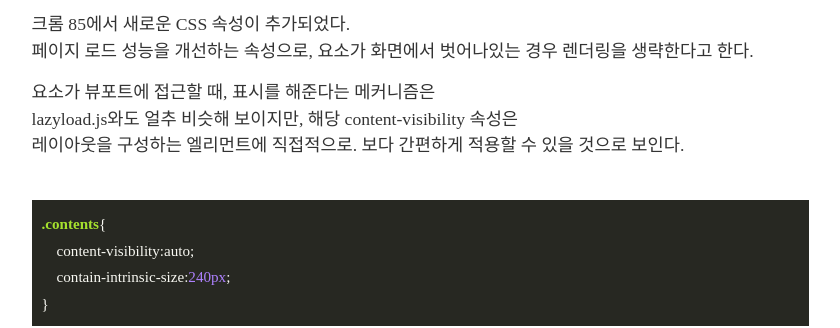
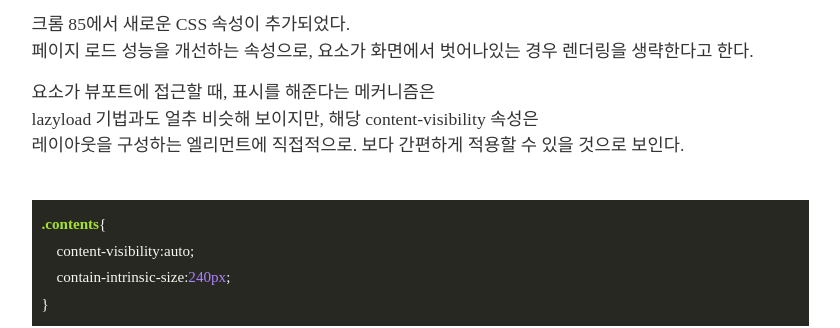
Before and after one commit to JeongrakChoi/JeongrakChoi.github.io, a Jekyll site: the page built from _posts/2021-04-30-content-visibility.md, in a window 1280 px wide. Shown: the part 906-1234 px from the top of the page, without its empty margins (220-1060 px from the left). Built offline with Jekyll 4.4.1, drawn with Linux system fonts in a browser that asks for light colours; nearby versions of some CDN libraries; some web fonts are replaced; comment, search, counter and statistics services are not loaded.

Commit message:
Update 2021-04-30-content-visibility.md

```diff
--- a/_posts/2021-04-30-content-visibility.md
+++ b/_posts/2021-04-30-content-visibility.md
@@ -15,7 +15,7 @@ comments : true
 <br>
 
 요소가 뷰포트에 접근할 때, 표시를 해준다는 메커니즘은
-lazyload.js와도 얼추 비슷해 보이지만, 해당 content-visibility 속성은
+lazyload 기법과도 얼추 비슷해 보이지만, 해당 content-visibility 속성은
 레이아웃을 구성하는 엘리먼트에 직접적으로. 보다 간편하게 적용할 수 있을 것으로 보인다.
 <br>
 
```
